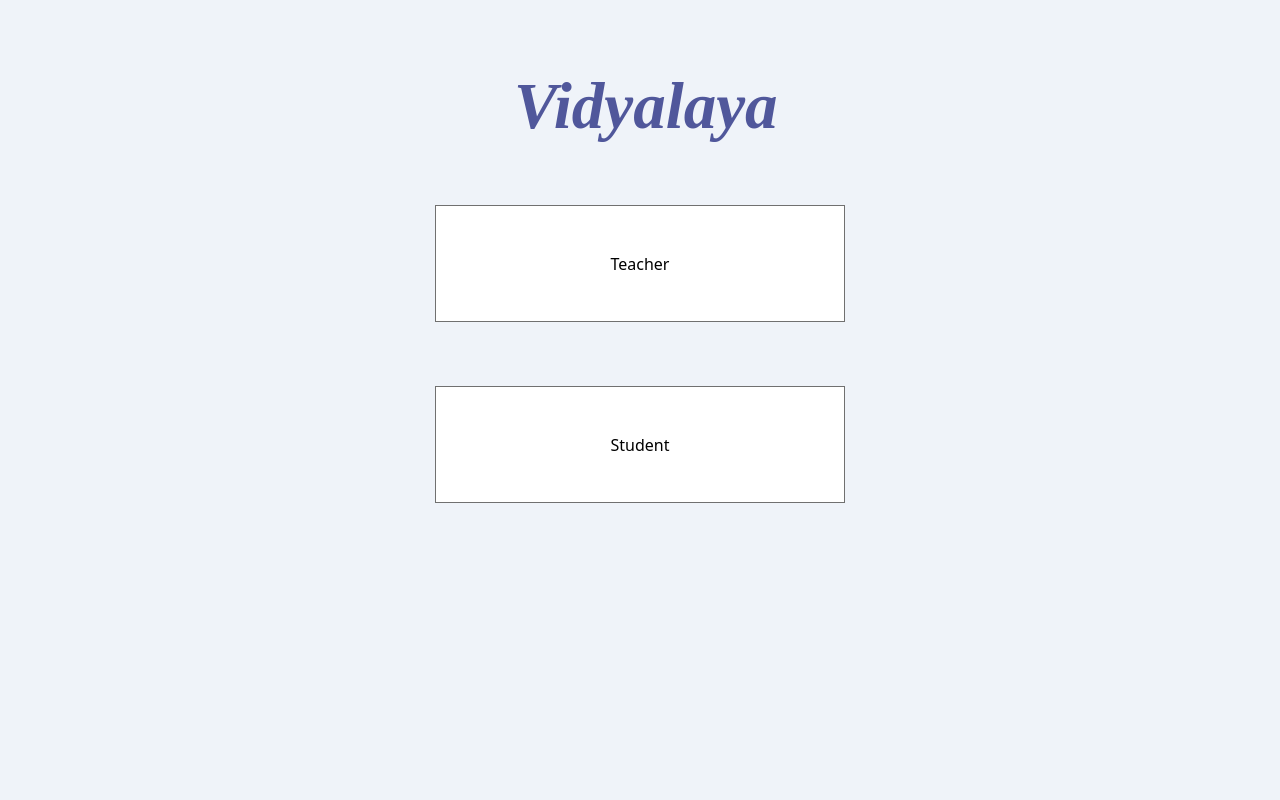
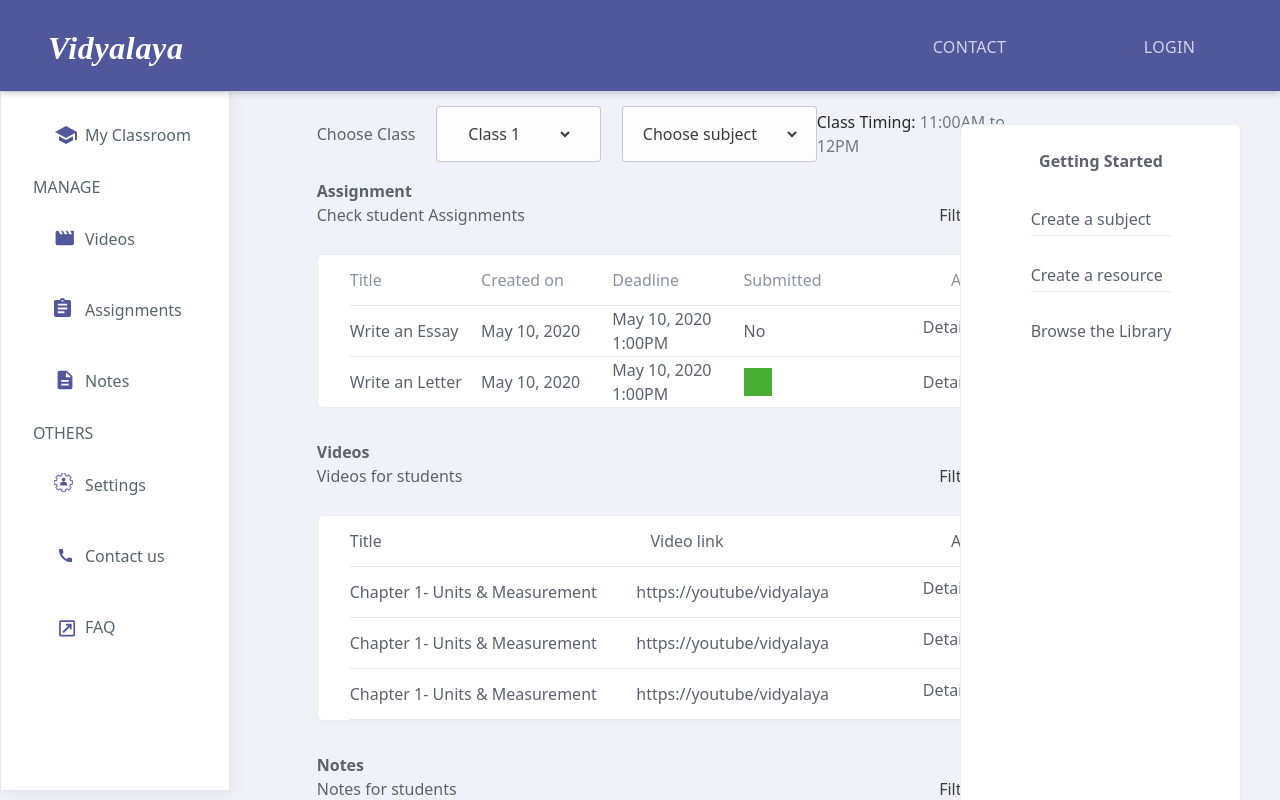
Before and after one commit to fir0j/vidyalaya.live, a React (Create React App) app: page / in a window 1280 px wide. Built offline with nearby package versions, Linux system fonts and the light colour scheme.

Commit message:
removed warning

```diff
--- a/src/App.js
+++ b/src/App.js
@@ -8,7 +8,7 @@ const App = () => {
 
 	return (
 		<Fragment>
-			{currentPage === 'homepage' ? <Homepage setCurrentPage={setCurrentPage} /> : <TeacherPage />}
+			{currentPage !== 'homepage' ? <Homepage setCurrentPage={setCurrentPage} /> : <TeacherPage />}
 		</Fragment>
 	);
 };
--- a/src/components/Classroom.component.jsx
+++ b/src/components/Classroom.component.jsx
@@ -88,10 +88,10 @@ export const Classroom = () => {
 						<p>No</p>
 					</div>
 					<div className=" w-full flex justify-end">
-						<p className="flex">
+						<li className="flex">
 							<p className="mr-2">Details</p>
 							<p className="timer-icon w-6 h-8" />
-						</p>
+						</li>
 					</div>
 				</div>
 				<hr />
@@ -110,10 +110,10 @@ export const Classroom = () => {
 						<p className="checked-container" />
 					</div>
 					<div className="flex justify-end">
-						<p className="flex">
+						<li className="flex">
 							<p className="mr-2">Details</p>
 							<p className="delete-icon w-6 h-6" />
-						</p>
+						</li>
 					</div>
 				</div>
 			</div>
@@ -152,10 +152,10 @@ export const Classroom = () => {
 						<p>https://youtube/vidyalaya</p>
 					</div>
 					<div className=" flex justify-end">
-						<p className="flex">
+						<li className="flex">
 							<p className="mr-2">Details</p>
 							<p className="timer-icon w-6 h-8" />
-						</p>
+						</li>
 					</div>
 				</div>
 				<hr />
@@ -168,10 +168,10 @@ export const Classroom = () => {
 						<p>https://youtube/vidyalaya</p>
 					</div>
 					<div className="  flex justify-end">
-						<p className="flex">
+						<li className="flex">
 							<p className="mr-2">Details</p>
 							<p className="timer-icon w-6 h-8" />
-						</p>
+						</li>
 					</div>
 				</div>
 				<hr />
@@ -184,10 +184,10 @@ export const Classroom = () => {
 						<p>https://youtube/vidyalaya</p>
 					</div>
 					<div className="flex justify-end">
-						<p className="flex">
+						<li className="flex">
 							<p className="mr-2">Details</p>
 							<p className="timer-icon w-6 h-8" />
-						</p>
+						</li>
 					</div>
 				</div>
 				<hr />
@@ -223,10 +223,10 @@ export const Classroom = () => {
 					</div>
 
 					<div className=" w-full flex justify-end">
-						<p className="flex">
+						<li className="flex">
 							<p className="mr-2">Details</p>
 							<p className="timer-icon w-6 h-8" />
-						</p>
+						</li>
 					</div>
 				</div>
 				<hr />
@@ -237,10 +237,10 @@ export const Classroom = () => {
 					</div>
 
 					<div className=" w-full flex justify-end">
-						<p className="flex">
+						<li className="flex">
 							<p className="mr-2">Details</p>
 							<p className="timer-icon w-6 h-8" />
-						</p>
+						</li>
 					</div>
 				</div>
 				<hr />
@@ -251,10 +251,10 @@ export const Classroom = () => {
 					</div>
 
 					<div className=" w-full flex justify-end">
-						<p className="flex">
+						<li className="flex">
 							<p className="mr-2">Details</p>
 							<p className="timer-icon w-6 h-8" />
-						</p>
+						</li>
 					</div>
 				</div>
 				<hr />
```
Also changed, not shown: src/css/framework/tailwind.custom.css, src/css/framework/tailwind.src.css.
